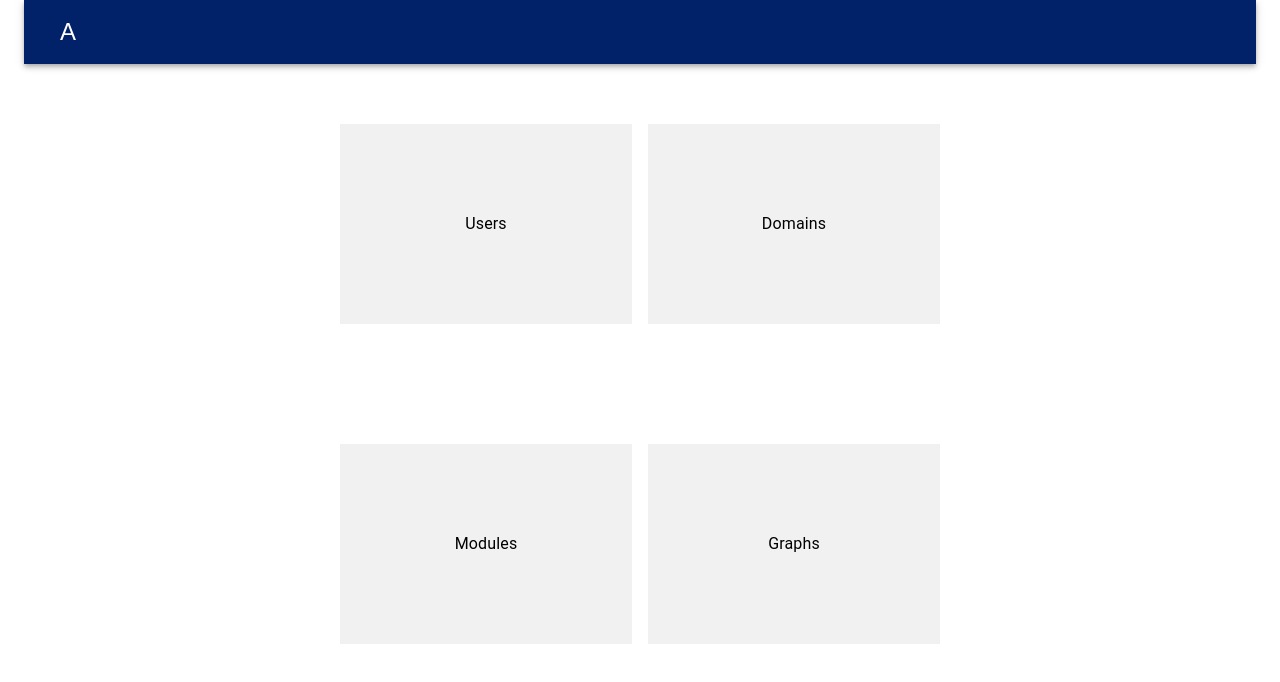
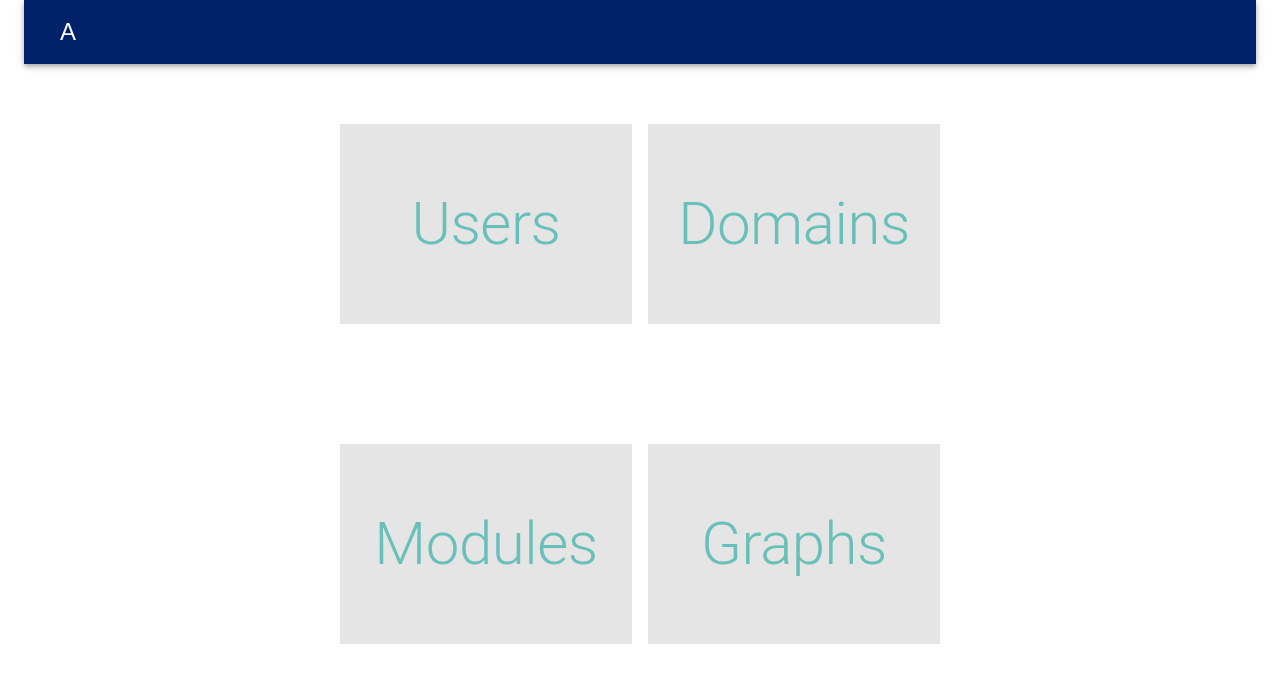
Before and after one commit to akash-saxena150/MERN_LOWES, a React (Create React App) app: page /admindashboard in a window 1280 px wide. Shown: the top 682 px of the page. Built offline with nearby package versions, Linux system fonts and the light colour scheme.

Commit message:
Modified admin dashboard

```diff
--- a/src/App.css
+++ b/src/App.css
@@ -2,7 +2,7 @@
   color: red;
 }
 .block {
-  background: #f1f1f1;
+  background: #e5e5e5;
   height: 200px;
   text-align: center;
 }
--- a/src/Screen/AdminDashboard/AdminDashboard.js
+++ b/src/Screen/AdminDashboard/AdminDashboard.js
@@ -31,7 +31,9 @@ class AdminDashboard extends Component {
               alignItems='center'
               className='block'
             >
-              <Typography variant='subtitle1'>Users</Typography>
+              <Typography variant='h2' color='secondary'>
+                Users
+              </Typography>
             </Grid>
           </Grid>
           <Grid justify='center' alignItems='center' item xs={6}>
@@ -41,7 +43,9 @@ class AdminDashboard extends Component {
               alignItems='center'
               className='block'
             >
-              <Typography variant='subtitle1'>Domains</Typography>
+              <Typography variant='h2' color='secondary'>
+                Domains
+              </Typography>
             </Grid>
           </Grid>
           <Grid justify='center' alignItems='center' item xs={6}>
@@ -51,7 +55,9 @@ class AdminDashboard extends Component {
               alignItems='center'
               className='block'
             >
-              <Typography variant='subtitle1'>Modules</Typography>
+              <Typography variant='h2' color='secondary'>
+                Modules
+              </Typography>
             </Grid>
           </Grid>
           <Grid justify='center' alignItems='center' item xs={6}>
@@ -61,7 +67,9 @@ class AdminDashboard extends Component {
               alignItems='center'
               className='block'
             >
-              <Typography variant='subtitle1'>Graphs</Typography>
+              <Typography variant='h2' color='secondary'>
+                Graphs
+              </Typography>
             </Grid>
           </Grid>
         </Grid>
```
